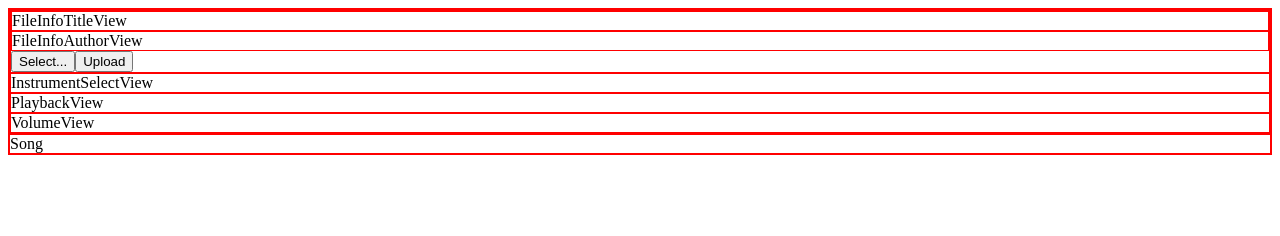
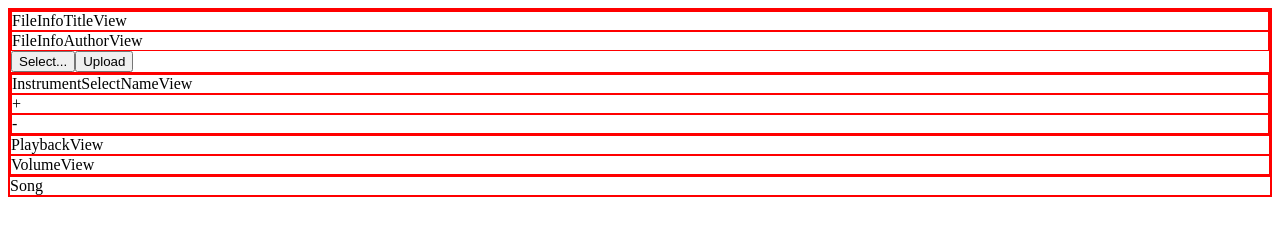
Before and after one commit to BusFactor1Inc/chordtutor, a website: page client/dev.html in a window 1280 px wide. Drawn offline with Linux system fonts and the light colour scheme.

Commit message:
Instrument Select.

```diff
--- a/client/app-view.js
+++ b/client/app-view.js
@@ -2,15 +2,15 @@ var AppView = View({
     type: 'AppView',
     model: 'app',
     init: function (model) {
-        this.create('controls', new ControlsView(model));
-        this.create('song', new SongView(model));
+        this.create('controls', new ControlsView(this.app));
+        this.create('song', new SongView(this.app.song()));
     },
     render: function () {
         var html = [
             this.controls().$el,
             this.song().$el
         ];
-        // TODO: set title
+        // TODO: set html title
         this.$el.html(html);
     }
 });
--- a/client/app.js
+++ b/client/app.js
@@ -1,8 +1,38 @@
-var App = Model({
-    type: 'App'
+var Instrument = Model({
+    type: 'Instrument',
+    init: function(name) {
+        this.create('name', name);
+    }
 });
 
-var app = new App();
+var Instruments = Model({
+    type: 'Instruments'
+});
+
+var Song = Model({
+    type: 'Song',
+    init: function (title, author) {
+        this.create('title', title);
+        this.create('author', author);
+    }
+});
+
+var App = Model({
+    type: 'App',
+    init: function (song, instruments) {
+        this.create('song', song);
+        this.create('instruments', instruments);
+    }
+
+});
+
+var instrument = new Instrument();
+var instruments = new Instruments();
+instruments.add(instrument);
+
+var song = new Song("Code Blast", "Hack Reactor");
+
+var app = new App(song, instruments);
 var appView = new AppView(app);
 
 $(document).ready(function () {
--- a/client/style.css
+++ b/client/style.css
@@ -16,3 +16,14 @@ div {
 
 .AppView {
 }
+
+.TinyButton {
+}
+
+.InstrumentSelectNextButtonView:before {
+    content: "+";
+}
+
+.InstrumentSelectPrevButtonView:before {
+    content: "-";
+}
--- a/client/transport-view.js
+++ b/client/transport-view.js
@@ -45,15 +45,40 @@ var FileInfoView = View({
     }
 });
 
-var InstrumentSelectDropdownView = View({
-    type: 'DropDown',
+var InstrumentSelectNameView = View({
+    type: 'InstrumentSelectNameView',
+    model: 'instrument',
+    init: function (model) {
+    },
+    render: function () {
+        this.$el.html('InstrumentSelectNameView');
+    }
+});
 
+var InstrumentSelectNextButtonView = View({
+    type: 'TinyButton InstrumentSelectNextButtonView'
+});
+
+var InstrumentSelectPrevButtonView = View({
+    type: 'TinyButton InstrumentSelectPrevButtonView'
 });
 
 var InstrumentSelectView = View({
     type: 'InstrumentSelectView',
+    model: 'instruments',
+    init: function () {
+        this.create('current', this.instruments.at(0));
+        this.create('name', new InstrumentSelectNameView(this.current()));
+        this.create('next', new InstrumentSelectNextButtonView(this.current()));
+        this.create('prev', new InstrumentSelectPrevButtonView(this.current()));
+    },
     render: function () {
-        return this.$el.html('InstrumentSelectView');
+        var html = [
+            this.name().$el,
+            this.next().$el,
+            this.prev().$el
+        ];
+        return this.$el.html(html);
     }
 });
 
@@ -76,7 +101,7 @@ var ControlsView = View({
     model: 'app',
     init: function (model) {
         this.create('fileInfo', new FileInfoView(app));
-        this.create('instrumentSelect', new InstrumentSelectView(app)); // ???
+        this.create('instrumentSelect', new InstrumentSelectView(app.instruments()));
         this.create('playbackView', new PlaybackView(app));
         this.create('volumeView', new VolumeView(app));
     },
```
